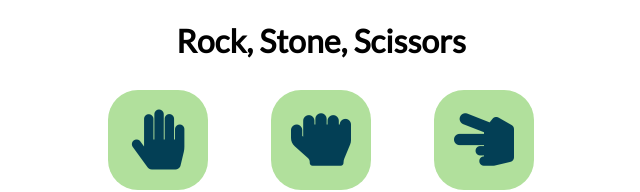
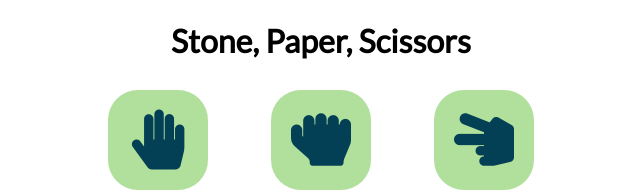
Before and after one commit to pfdlr/gra, a website: page index.html in a window 1280 px wide. Shown: the top 192 px of the page, without its empty margins (319-959 px from the left). Drawn offline with Linux system fonts and the light colour scheme.

Commit message:
change title

```diff
--- a/index.html
+++ b/index.html
@@ -10,7 +10,7 @@
 
   <body onload="disableEnableBtn(true)">
     <header>
-      <h1>Rock, Stone, Scissors</h1>
+      <h1>Stone, Paper, Scissors</h1>
     </header>
     <div class="overlay" id="modal-overlay">
       <div class="modal" id="modal-error">
```
